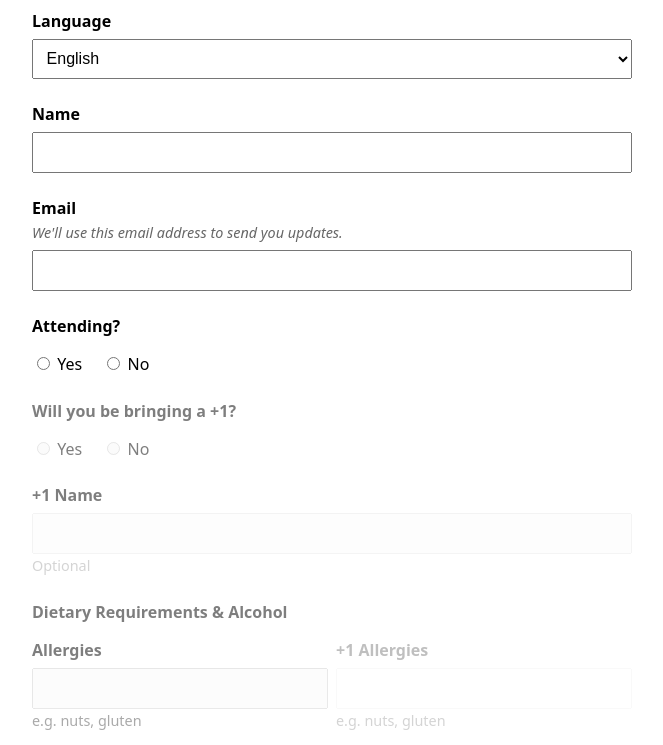
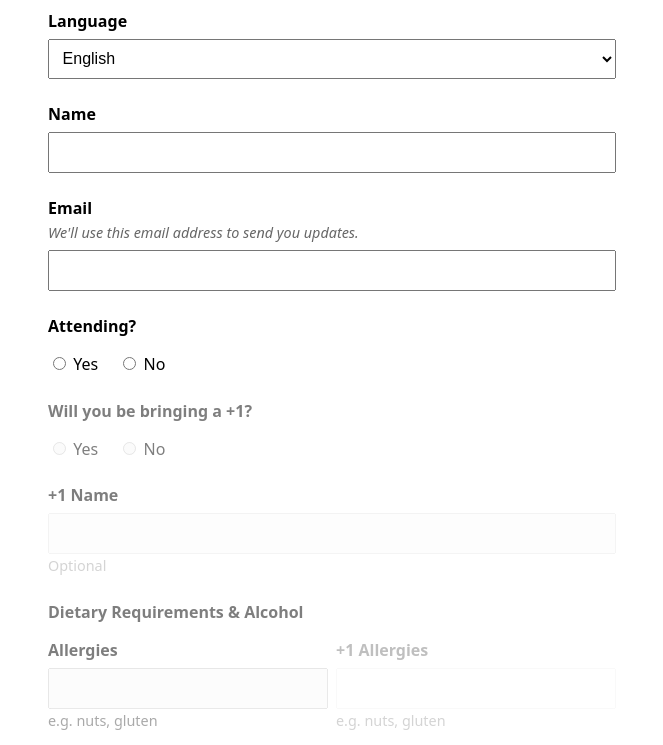
Before and after one commit to olegat/wedding-sites, a website: page public/rsvp.html in a window 1280 px wide. Shown: the part 91-836 px from the top of the page, without its empty margins (308-971 px from the left). Drawn offline with Linux system fonts and the light colour scheme.

Commit message:
rsvp.html: global box-sizing fix

```diff
--- a/public/rsvp.html
+++ b/public/rsvp.html
@@ -5,6 +5,11 @@
     <title>RSVP</title>
     <meta name="viewport" content="width=device-width, initial-scale=1" />
     <style>
+      /* GLOBAL BOX MODEL FIX */
+      *, *::before, *::after {
+        box-sizing: border-box;
+      }
+
       /* LANGUAGE HANDLING */
       span[lang] { display: none; }
       html[lang="en"] span[lang="en"],
@@ -25,7 +30,6 @@
           margin-top: 0.4rem;
           padding: 0.6rem;
           font-size: 1rem;
-          box-sizing: border-box;
       }
 
       .radio-group { margin-top: 1rem; }
```
